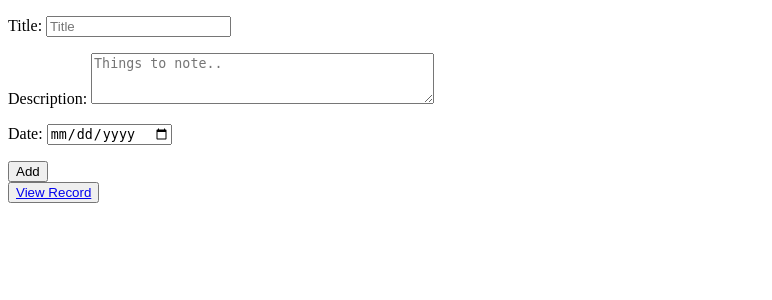
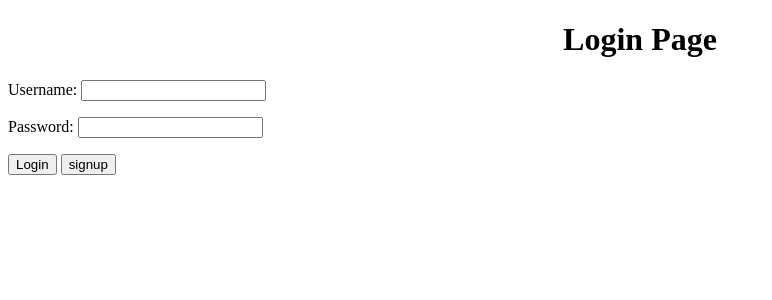
Before and after one commit to AmirPandit/Todo-List, a Django app: page / in a window 1280 px wide. Shown: the top 300 px of the page, without its empty margins (0-772 px from the left). Run offline with Django 4.2, Linux system fonts and the light colour scheme.

Commit message:
used aunthenticationa and decorators

```diff
--- a/app/forms.py
+++ b/app/forms.py
@@ -1,5 +1,5 @@
 from django import forms
-from .models import formdataset
+from .models import formdataset, Login
 
 class FormList(forms.ModelForm):
     class Meta:
@@ -18,3 +18,7 @@ class FormList(forms.ModelForm):
                 'type': 'date',
             })
         }
+class LoginList(forms.ModelForm):
+    class Meta:
+        model = Login
+        fields = ['username', 'password']
--- a/app/models.py
+++ b/app/models.py
@@ -7,3 +7,10 @@ class formdataset(models.Model):
 
     def __str__(self):
         return self.Title
+
+class Login(models.Model):
+    username = models.CharField(max_length=100)
+    password = models.CharField(max_length=255)
+
+    def __str__(self):
+        return self.username
--- a/app/templates/create.html
+++ b/app/templates/create.html
@@ -11,4 +11,5 @@
 <button type="submit">Add</button>
 </form>
 <button><a href="{% url 'view'%}">View Record</a></button>
+<h2><a href="{%url 'logout'%}">logout</a></h2>
 {%endblock%}
--- /dev/null
+++ b/app/templates/login.html
@@ -0,0 +1,15 @@
+{%extends 'master.html'%}
+
+{%block title%} Login Page {%endblock%}
+
+{%block content%}
+
+<h1 style="text-align: center;">Login Page</h1>
+
+<form method="POST">
+    {%csrf_token%}
+    {{form.as_p}}
+<button type="submit">Login</button>
+<button>signup</button>
+</form>
+{%endblock%}
--- /dev/null
+++ b/app/templates/success.html
@@ -0,0 +1 @@
+{%extends 'login.html'%}
--- a/app/urls.py
+++ b/app/urls.py
@@ -2,7 +2,9 @@ from django.urls import path
 from . import views
 
 urlpatterns = [
-    path('', views.create, name ='create'),
+    path('', views.login_view, name ='login'),
+    path('create', views.create, name ='create'),
+    path('logout', views.logout_view, name= 'logout'),
     path('record', views.view, name='view'),
     path('record/<int:id>', views.viewdetail, name='viewdetail'),
     path('record/<int:id>/edit', views.edit, name='edit'),
--- a/app/views.py
+++ b/app/views.py
@@ -1,3 +1,5 @@
+from django.contrib.auth import authenticate, login, logout
+from django.contrib.auth.decorators import login_required
 from django.shortcuts import render, get_object_or_404, redirect
 from django.http import HttpResponse
 from django.template import loader
@@ -5,6 +7,26 @@ from . import forms
 from . import models
 
 #for creating form in html and save the data getting from user
+def login_view(request):
+    loginform = forms.LoginList()
+    username = request.POST.get("username")
+    password = request.POST.get("password")
+    user = authenticate(request, username = username, password = password)
+    if user is not None:
+        login(request, user)
+        return redirect('create')
+    else:
+        loginform = forms.LoginList()
+
+    return render(request, 'login.html', {'form': loginform})
+
+
+def logout_view(request):
+    logout(request)
+    return render(request,'success.html')
+
+
+@login_required(login_url="login")
 def create(request):
     if request.method == 'POST': # if user submit the form
         form = forms.FormList(request.POST) # assign the data from FormList to form variable
```
Also changed, not shown: app/migrations/0002_login.py (added).
